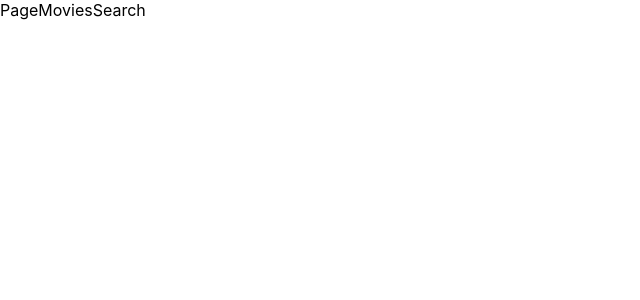
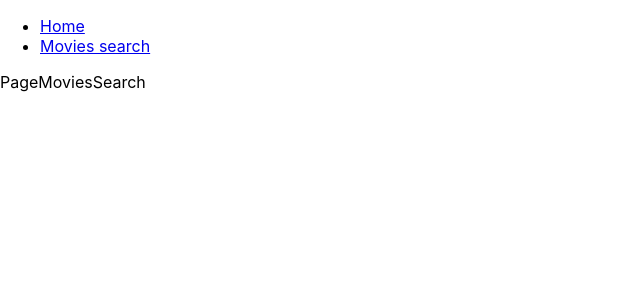
Before and after one commit to coderoadpl/frontend--react-router--task-9, a React (Create React App) app: page /movies/search in a window 1280 px wide. Shown: the top 300 px of the page, without its empty margins (0-640 px from the left). Built offline with nearby package versions, Linux system fonts and the light colour scheme.

Commit message:
Navigating using `a`

```diff
--- a/src/App.js
+++ b/src/App.js
@@ -8,6 +8,20 @@
 export const App = () => {
   return (
     <div>
+      <nav>
+        <ul>
+          <li>
+            <a href={'/'}>
+              Home
+            </a>
+          </li>
+          <li>
+            <a href={'/movies/search'}>
+              Movies search
+            </a>
+          </li>
+        </ul>
+      </nav>
       <Routes>
         <Route
           path={'/'}
```
